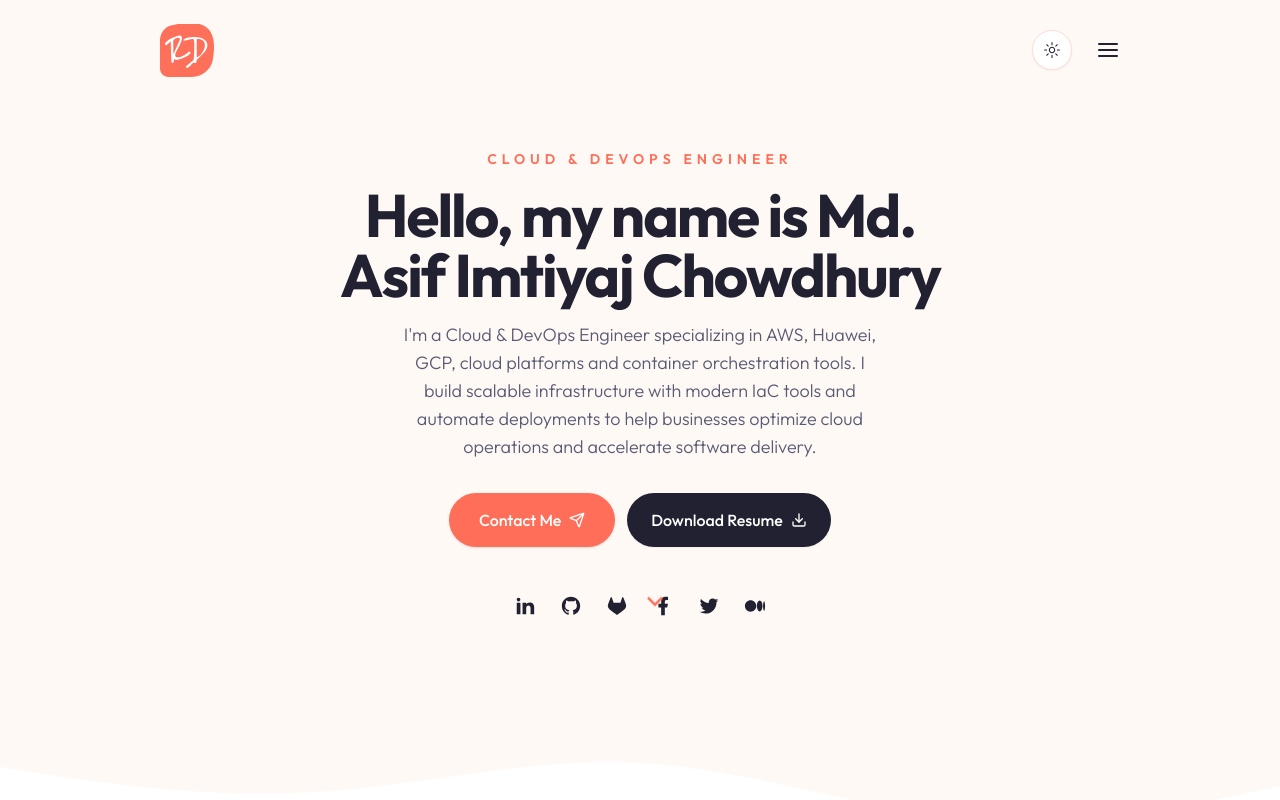
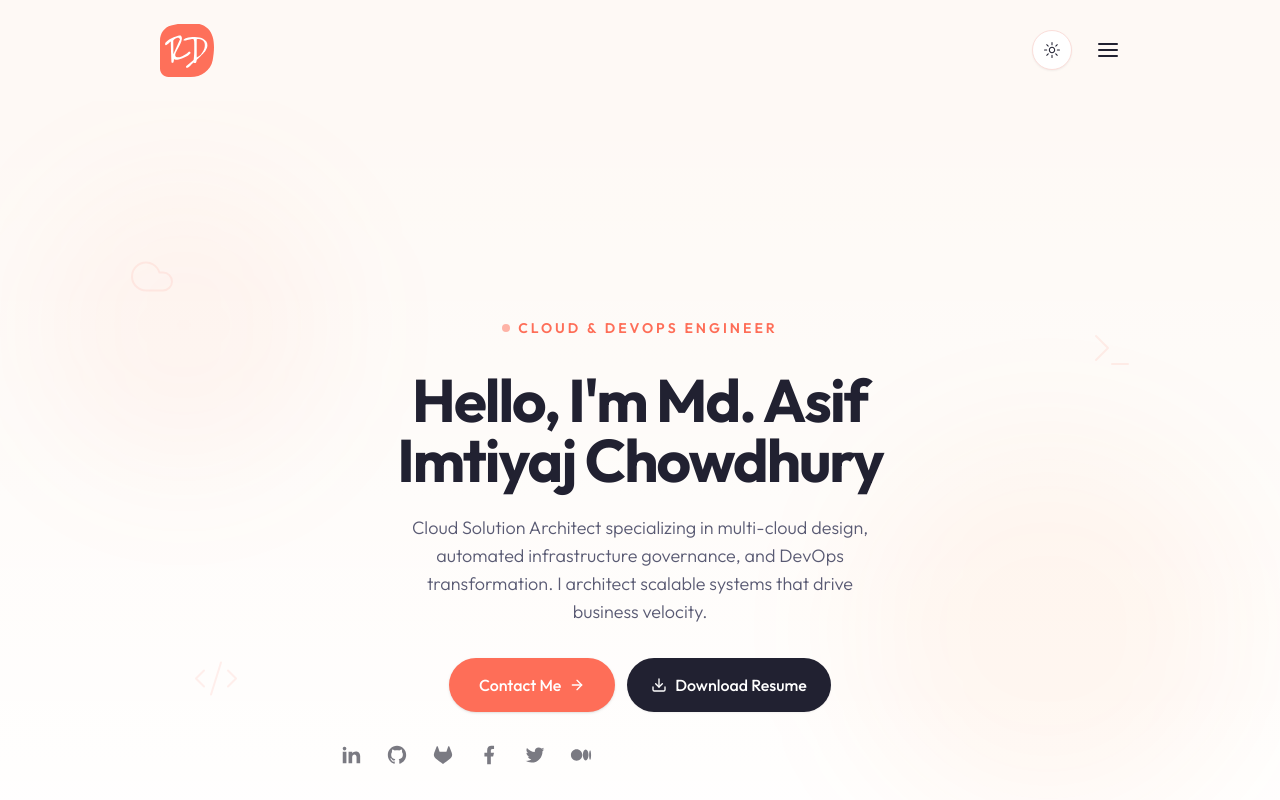
Before and after one commit to asifichy/Web_Portfolio, a Next.js app: page / in a window 1280 px wide. Shown: the top 800 px of the page. Built offline with nearby package versions, Linux system fonts and the light colour scheme.

Commit message:
feat: enhance Hero component with improved layout, animations, and updated content

```diff
--- a/components/Hero.jsx
+++ b/components/Hero.jsx
@@ -1,97 +1,121 @@
+"use client";
 import Link from "next/link";
 import { Button } from "./ui/button";
-import { Download, Send } from "lucide-react";
+import { Download, Send, ArrowRight, Cloud, Terminal, Code2 } from "lucide-react";
+import { motion } from "framer-motion";
+import DevImg from "./DevImg";
+import Socials from "./Socials";
 
-import {
-  RiBriefcase4Fill,
-  RiTeamFill,
-  RiTodoFill,
-  RiArrowDownSLine,
-} from "react-icons/ri";
-
-import DevImg from "./DevImg";
-import Badge from "./Badge";
-import Socials from "./Socials";
+const floatingIcons = [
+  { Icon: Cloud, delay: 0, x: "10%", y: "20%" },
+  { Icon: Terminal, delay: 1, x: "85%", y: "30%" },
+  { Icon: Code2, delay: 2, x: "15%", y: "70%" },
+];
 
 const Hero = () => {
   return (
-    <section className="py-12 xl:py-24 h-[90vh] xl:pt-20 bg-hero bg-no-repeat bg-bottom bg-cover dark:bg-none">
-      <div className="container mx-auto">
-        <div className="flex justify-between gap-x-8">
-          {/* text */}
+    <section className="relative min-h-screen flex items-center overflow-hidden pt-20">
+      <div className="absolute inset-0 bg-hero bg-no-repeat bg-bottom bg-cover dark:bg-none" />
+      <div className="absolute inset-0 bg-gradient-to-b from-transparent via-background/50 to-background dark:from-transparent dark:via-background/30 dark:to-background" />
+
+      <div className="absolute top-20 left-10 w-72 h-72 bg-primary/5 rounded-full blur-3xl animate-pulse-glow" />
+      <div className="absolute bottom-20 right-10 w-96 h-96 bg-orange-500/5 rounded-full blur-3xl animate-pulse-glow" style={{ animationDelay: "1.5s" }} />
+
+      {floatingIcons.map(({ Icon, delay, x, y }, i) => (
+        <motion.div
+          key={i}
+          className="absolute hidden lg:block text-primary/10"
+          style={{ left: x, top: y }}
+          animate={{ y: [0, -15, 0] }}
+          transition={{ duration: 4, delay, repeat: Infinity, ease: "easeInOut" }}
+        >
+          <Icon size={48} strokeWidth={1} />
+        </motion.div>
+      ))}
+
+      <div className="container mx-auto relative z-10">
+        <div className="flex flex-col xl:flex-row justify-between gap-x-8 items-center">
           <div className="flex max-w-[600px] flex-col justify-center mx-auto xl:mx-0 text-center xl:text-left">
-            <div className="text-sm uppercase font-semibold mb-4 text-primary tracking-[5px]">
-              Cloud & DevOps Engineer
-            </div>
-            <h1 className="h1 mb-4">
-              Hello, my name is Md. Asif Imtiyaj Chowdhury
-            </h1>
-            <p className="subtitle max-w-[490px] mx-auto xl:mx-0">
-              I'm a Cloud & DevOps Engineer specializing in AWS, Huawei, GCP,
-              cloud platforms and container orchestration tools. I build
-              scalable infrastructure with modern IaC tools and automate
-              deployments to help businesses optimize cloud operations and
-              accelerate software delivery.
-            </p>
-            {/* button */}
-            <div className="flex flex-col gap-y-3 md:flex-row gap-x-3 mx-auto xl:mx-0 mb-12">
+            <motion.div
+              initial={{ opacity: 0, y: 20 }}
+              animate={{ opacity: 1, y: 0 }}
+              transition={{ duration: 0.6 }}
+            >
+              <div className="inline-flex items-center gap-2 px-4 py-2 rounded-full glass text-sm uppercase font-semibold mb-6 text-primary tracking-[3px]">
+                <span className="w-2 h-2 rounded-full bg-primary animate-pulse" />
+                Cloud & DevOps Engineer
+              </div>
+            </motion.div>
+
+            <motion.h1
+              className="h1 mb-6"
+              initial={{ opacity: 0, y: 20 }}
+              animate={{ opacity: 1, y: 0 }}
+              transition={{ duration: 0.6, delay: 0.1 }}
+            >
+              Hello, I'm{" "}
+              <span className="text-gradient">Md. Asif Imtiyaj Chowdhury</span>
+            </motion.h1>
+
+            <motion.p
+              className="subtitle max-w-[490px] mx-auto xl:mx-0 text-lg leading-relaxed"
+              initial={{ opacity: 0, y: 20 }}
+              animate={{ opacity: 1, y: 0 }}
+              transition={{ duration: 0.6, delay: 0.2 }}
+            >
+              Cloud Solution Architect specializing in multi-cloud design,
+              automated infrastructure governance, and DevOps transformation.
+              I architect scalable systems that drive business velocity.
+            </motion.p>
+
+            <motion.div
+              className="flex flex-col gap-y-3 md:flex-row gap-x-3 mx-auto xl:mx-0 mb-8"
+              initial={{ opacity: 0, y: 20 }}
+              animate={{ opacity: 1, y: 0 }}
+              transition={{ duration: 0.6, delay: 0.3 }}
+            >
               <Link href="/contact">
-                <Button className="gap-x-2">
-                  Contact Me <Send size={18} />
+                <Button className="gap-x-2 group relative overflow-hidden">
+                  <span className="relative z-10 flex items-center gap-2">
+                    Contact Me <ArrowRight size={18} className="group-hover:translate-x-1 transition-transform" />
+                  </span>
                 </Button>
               </Link>
-              <a
-                href="/resume/Md__Asif_Imtiyaj_Chowdhury_Resume.pdf"
-                target="_blank"
-                rel="noopener noreferrer"
-                className="gap-x-2"
-              >
-                <Button variant="secondary" className="gap-x-2">
-                  Download Resume <Download size={18} />
+              <a href="/resume/Md__Asif_Imtiyaj_Chowdhury_Resume.pdf" target="_blank" rel="noopener noreferrer">
+                <Button variant="secondary" className="gap-x-2 group">
+                  <Download size={18} className="group-hover:-translate-y-1 transition-transform" />
+                  Download Resume
                 </Button>
               </a>
-            </div>
-            {/* socials */}
-            <Socials
-              containerStyles="flex gap-x-6 mx-auto xl:mx-0"
-              iconsStyles="text-foreground text-[22px] hover:text-primary transition-all"
-            />
+            </motion.div>
+
+            <motion.div
+              initial={{ opacity: 0 }}
+              animate={{ opacity: 1 }}
+              transition={{ duration: 0.6, delay: 0.4 }}
+            >
+              <Socials
+                containerStyles="flex gap-x-6 mx-auto xl:mx-0"
+                iconsStyles="text-foreground/60 text-[22px] hover:text-primary transition-all hover:-translate-y-1 inline-block"
+              />
+            </motion.div>
           </div>
-          {/* image */}
-          <div className="hidden xl:flex relative">
-            {/* Badge-1 */}
-            <Badge
-              containerStyles="absolute top-[24%] -left-[5rem]"
-              icon={<RiBriefcase4Fill />}
-              endCountNum={2}
-              badgeText="Years of Experience"
-            />
-            {/* Badge-2 */}
-            {/* <Badge
-              containerStyles="absolute top-[80%] -left-[1rem]"
-              icon={<RiTodoFill />}
-              endCountNum={20}
-              endCountText=''
-              badgeText="Finished Projects"
-            /> */}
-            {/* Badge-3 */}
-            {/* <Badge
-              containerStyles="absolute top-[55%] -right-8"
-              icon={<RiTeamFill />}
-              endCountNum={6}
-              endCountText=''
-              badgeText="Happy clients"
-            /> */}
-            <div className="bg-hero_shape2_light dark:bg-hero_shape2_dark w-[500px] h-[500px] bg-no-repeat absolute -top-1 -right-2" />
+
+          <motion.div
+            className="hidden xl:flex relative"
+            initial={{ opacity: 0, scale: 0.9 }}
+            animate={{ opacity: 1, scale: 1 }}
+            transition={{ duration: 0.8, delay: 0.2 }}
+          >
+            <div className="bg-hero_shape2_light dark:bg-hero_shape2_dark w-[500px] h-[500px] bg-no-repeat absolute -top-1 -right-2 animate-float-slow" />
+            <div className="bg-hero_shape2_light dark:bg-hero_shape2_dark w-[400px] h-[400px] bg-no-repeat absolute -bottom-10 -left-20 opacity-50 animate-float" style={{ animationDelay: "2s" }} />
+            <div className="absolute top-[10%] -left-16 w-32 h-32 border border-primary/20 rounded-full animate-spin-slow" />
+            <div className="absolute bottom-[20%] -right-8 w-20 h-20 border-2 border-primary/10 rounded-full animate-spin-slow" style={{ animationDirection: "reverse" }} />
             <DevImg
               containerStyles="bg-hero_shape w-[510px] h-[462px] bg-no-repeat relative bg-bottom"
               imgSrc="/hero/asif.png"
             />
-          </div>
-        </div>
-        {/* arrowdown */}
-        <div className="hidden md:flex absolute left-2/4 bottom-44 xl:bottom-12 animate-bounce">
-          <RiArrowDownSLine className="text-3xl text-primary" />
+          </motion.div>
         </div>
       </div>
     </section>
```
